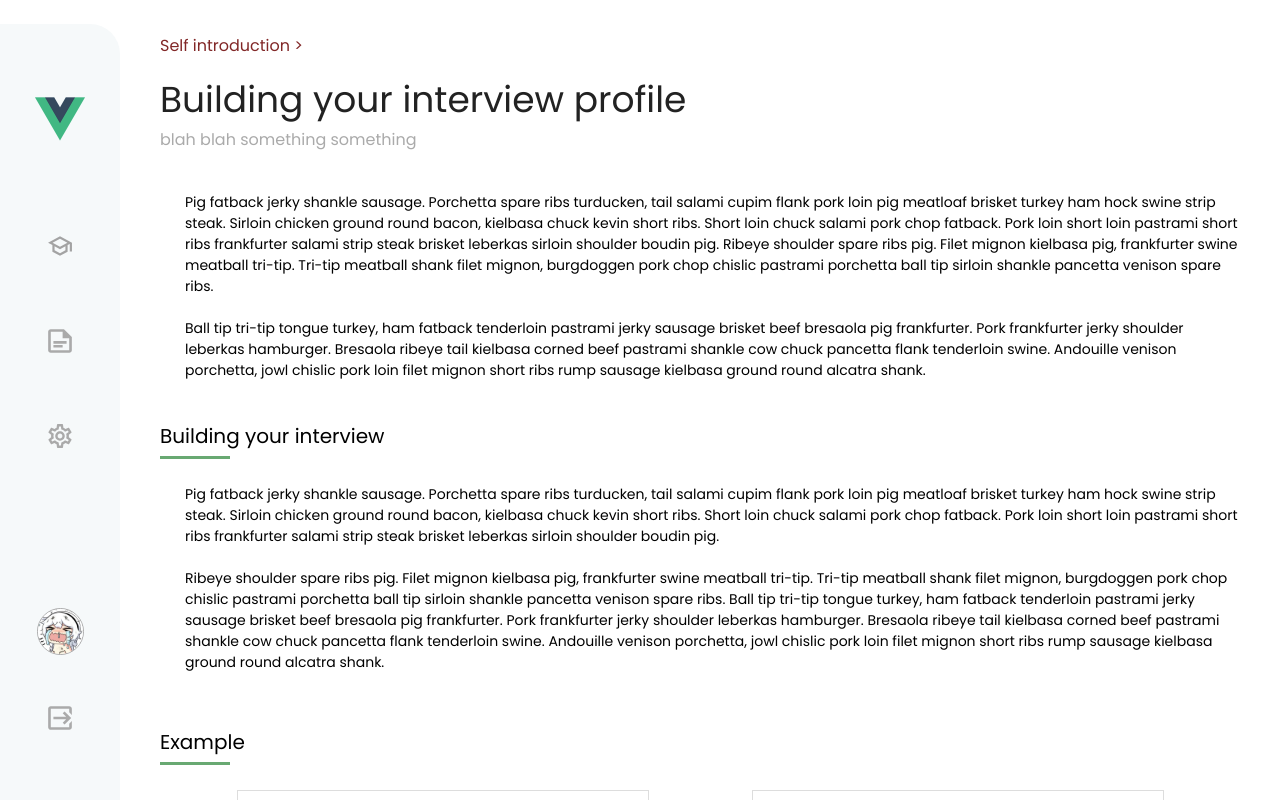
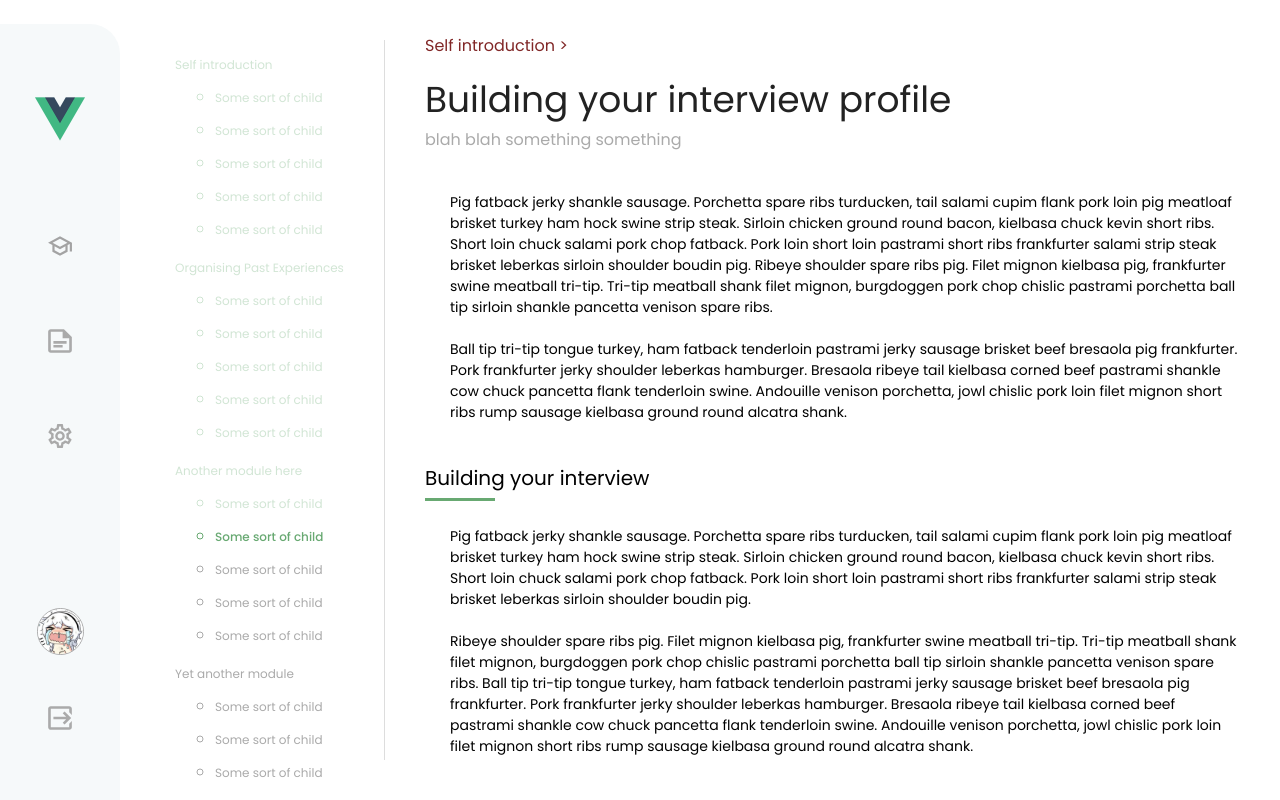
Before and after one commit to p4p-51/jubilant-octo-funicular, a Vue app in the folder frontend/: page /lecture in a window 1280 px wide. Built offline with nearby package versions, Linux system fonts and the light colour scheme.

Commit message:
create and finish sidebar progresss component

```diff
--- /dev/null
+++ b/frontend/src/components/ProgressSideBar.vue
@@ -0,0 +1,109 @@
+<template>
+  <div class="progress-side-bar">
+    <ul class="modules">
+      <li v-for="module in modules" :key="module.id" :class="module.status">
+        <a :href="module.url">
+          {{ module.name }}
+        </a>
+        <ul class="sub-modules">
+          <li
+            v-for="child in module.children"
+            :key="child.id"
+            :class="child.status"
+          >
+            <a :href="child.url">
+              {{ child.name }}
+            </a>
+          </li>
+        </ul>
+      </li>
+    </ul>
+  </div>
+</template>
+
+<script lang="ts">
+import { defineComponent, PropType } from "vue";
+import ModuleStatus from "@/types/ModuleStatus.interface";
+
+export default defineComponent({
+  name: "ProgressSideBar",
+  props: {
+    modules: {
+      type: Array as PropType<ModuleStatus[]>,
+      required: true,
+    },
+  },
+});
+</script>
+
+<style scoped lang="scss">
+@import "../assets/css/theme.scss";
+
+.progress-side-bar {
+  min-width: 250px;
+  margin: 40px 0;
+  margin-left: 15px;
+  padding-right: 30px;
+  height: 90%;
+
+  box-sizing: border-box;
+
+  border-right: solid 1px $c-grey-light;
+
+  > ul {
+    list-style: none;
+  }
+
+  a {
+    overflow: hidden;
+    text-overflow: ellipsis;
+    display: -webkit-box;
+    -webkit-line-clamp: 1;
+    line-clamp: 1;
+    -webkit-box-orient: vertical;
+
+    font-size: 12px;
+
+    text-decoration: none;
+
+    margin-bottom: 10px;
+
+    cursor: pointer;
+    transition: $animation;
+
+    &:hover {
+      transform: scale(1.05);
+    }
+  }
+
+  //module block
+  > ul > li {
+    margin-bottom: 20px;
+  }
+
+  .done {
+    color: rgba($c-primary, 0.3);
+    a {
+      color: rgba($c-primary, 0.3);
+    }
+  }
+
+  .current {
+    color: $c-primary;
+    font-weight: 500;
+
+    a {
+      color: $c-primary;
+      font-weight: 500;
+    }
+  }
+
+  .future {
+    color: $c-grey-dark;
+
+    a {
+      color: $c-grey-dark;
+    }
+  }
+}
+</style>
--- a/frontend/src/views/LectureView.vue
+++ b/frontend/src/views/LectureView.vue
@@ -1,4 +1,5 @@
 <template>
+  <progress-side-bar :modules="modules"></progress-side-bar>
   <div class="lecture-view">
     <TitleBlock
       module="Self introduction"
@@ -62,14 +63,16 @@
 <script lang="ts">
 import SectionExample from "@/components/SectionExample.vue";
 import SectionParagraph from "@/components/SectionParagraph.vue";
+import ProgressSideBar from "@/components/ProgressSideBar.vue";
 import TitleBlock from "@/components/TitleBlock.vue";
 import Example from "@/types/Example.interface";
 
 import { defineComponent } from "vue";
+import ModuleStatus from "@/types/ModuleStatus.interface";
 
 export default defineComponent({
   name: "LectureView",
-  components: { TitleBlock, SectionParagraph, SectionExample },
+  components: { TitleBlock, SectionParagraph, SectionExample, ProgressSideBar },
 
   data() {
     return {
@@ -89,6 +92,160 @@ export default defineComponent({
           "Andouille meatball filet mignon rump doner short loin ",
         ],
       } as Example,
+      modules: [
+        {
+          name: "Self introduction",
+          id: "fjisaljio",
+          status: "done",
+          url: "#",
+          children: [
+            {
+              name: "Some sort of child",
+              id: "fafwqa",
+              status: "done",
+              url: "#",
+            },
+            {
+              name: "Some sort of child",
+              id: "fafwqa",
+              status: "done",
+              url: "#",
+            },
+            {
+              name: "Some sort of child",
+              id: "fafwqa",
+              status: "done",
+              url: "#",
+            },
+            {
+              name: "Some sort of child",
+              id: "fafwqa",
+              status: "done",
+              url: "#",
+            },
+            {
+              name: "Some sort of child",
+              id: "fafwqa",
+              status: "done",
+              url: "#",
+            },
+          ] as ModuleStatus[],
+        },
+        {
+          name: "Organising Past Experiences",
+          id: "fsafsafsa",
+          status: "done",
+          url: "#",
+          children: [
+            {
+              name: "Some sort of child",
+              id: "fafwqa",
+              status: "done",
+              url: "#",
+            },
+            {
+              name: "Some sort of child",
+              id: "fafwqa",
+              status: "done",
+              url: "#",
+            },
+            {
+              name: "Some sort of child",
+              id: "fafwqa",
+              status: "done",
+              url: "#",
+            },
+            {
+              name: "Some sort of child",
+              id: "fafwqa",
+              status: "done",
+              url: "#",
+            },
+            {
+              name: "Some sort of child",
+              id: "fafwqa",
+              status: "done",
+              url: "#",
+            },
+          ] as ModuleStatus[],
+        },
+        {
+          name: "Another module here",
+          id: "fjisaljio",
+          status: "done",
+          url: "#",
+          children: [
+            {
+              name: "Some sort of child",
+              id: "fafwqa",
+              status: "done",
+              url: "#",
+            },
+            {
+              name: "Some sort of child",
+              id: "fafwqa",
+              status: "current",
+              url: "#",
+            },
+            {
+              name: "Some sort of child",
+              id: "fafwqa",
+              status: "future",
+              url: "#",
+            },
+            {
+              name: "Some sort of child",
+              id: "fafwqa",
+              status: "future",
+              url: "#",
+            },
+            {
+              name: "Some sort of child",
+              id: "fafwqa",
+              status: "future",
+              url: "#",
+            },
+          ] as ModuleStatus[],
+        },
+        {
+          name: "Yet another module",
+          id: "fjisaljio",
+          status: "future",
+          url: "#",
+          children: [
+            {
+              name: "Some sort of child",
+              id: "fafwqa",
+              status: "future",
+              url: "#",
+            },
+            {
+              name: "Some sort of child",
+              id: "fafwqa",
+              status: "future",
+              url: "#",
+            },
+            {
+              name: "Some sort of child",
+              id: "fafwqa",
+              status: "future",
+              url: "#",
+            },
+            {
+              name: "Some sort of child",
+              id: "fafwqa",
+              status: "future",
+              url: "#",
+            },
+            {
+              name: "Some sort of child",
+              id: "fafwqa",
+              status: "future",
+              url: "#",
+            },
+          ] as ModuleStatus[],
+        },
+      ] as ModuleStatus[],
     };
   },
 });
```
Also changed, not shown: frontend/src/types/ModuleStatus.interface.ts (added, +7 -0 lines).
